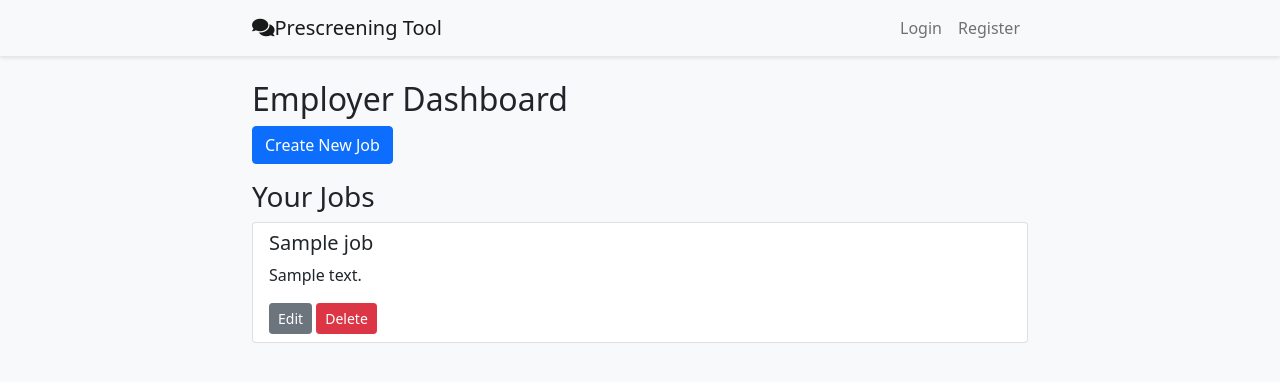
After one commit to lalith1403/prescreening-tool, a Flask app: template templates/employer_dashboard.html in a window 1280 px wide. The commit adds this page. Shown: the top 382 px of the page. Run offline with Flask 3, Linux system fonts and the light colour scheme; the template is opened without the code that fills it: most values are stand-ins (such as "Sample title", 1, 10 or a date in 2020).

Commit message:
Implement separate applicant and employer views, add job management, and fix chatbot functionality

```diff
--- a/app.py
+++ b/app.py
@@ -1,14 +1,17 @@
 import os
+from datetime import datetime
 from dotenv import load_dotenv
-import dspy
 from flask import Flask, request, jsonify, session, render_template, redirect, url_for, flash
 from flask_sqlalchemy import SQLAlchemy
 from werkzeug.security import generate_password_hash, check_password_hash
 from functools import wraps
 from flask_wtf import FlaskForm
-from wtforms import StringField, PasswordField, SubmitField, SelectField
-from wtforms.validators import DataRequired, Email, EqualTo
+from wtforms import StringField, PasswordField, SubmitField, SelectField, TextAreaField
+from wtforms.validators import DataRequired, Email, EqualTo, Length
 from flask_migrate import Migrate
+from chatbot_modules.base_module import ModularPrescreeningTool
+from job_matcher import JobMatcher
+from sqlalchemy.sql import func
 
 load_dotenv()
 
@@ -37,25 +40,15 @@ class Job(db.Model):
     description = db.Column(db.Text, nullable=False)
     employer_id = db.Column(db.Integer, db.ForeignKey('user.id'), nullable=False)
 
-class PrescreeningTool:
-    def __init__(self):
-        try:
-            self.lm = dspy.OpenAI(model="gpt-3.5-turbo", api_key=os.environ.get('OPENAI_API_KEY'))
-            dspy.settings.configure(lm=self.lm)
-            self.generate_response = dspy.ChainOfThought("history: str, user_input: str, job_details: str -> response: str")
-        except Exception as e:
-            app.logger.error(f"Error initializing PrescreeningTool: {str(e)}")
-            raise
+class Application(db.Model):
+    id = db.Column(db.Integer, primary_key=True)
+    applicant_id = db.Column(db.Integer, db.ForeignKey('user.id'), nullable=False)
+    job_id = db.Column(db.Integer, db.ForeignKey('job.id'), nullable=False)
+    status = db.Column(db.String(20), default='pending')
+    application_date = db.Column(db.DateTime, default=datetime.utcnow)
 
-    def process_interaction(self, history, user_input, job_details):
-        try:
-            response = self.generate_response(history=history, user_input=user_input, job_details=job_details)
-            return response.response
-        except Exception as e:
-            app.logger.error(f"Error in process_interaction: {str(e)}")
-            return "I'm sorry, but I encountered an error while processing your request. Please try again later."
-
-tool = PrescreeningTool()
+tool = ModularPrescreeningTool()
+job_matcher = JobMatcher()
 
 class LoginForm(FlaskForm):
     email = StringField('Email', validators=[DataRequired(), Email()])
@@ -63,11 +56,16 @@ class LoginForm(FlaskForm):
     submit = SubmitField('Login')
 
 class RegistrationForm(FlaskForm):
-    email = StringField('Email', validators=[DataRequired(), Email()])
-    password = PasswordField('Password', validators=[DataRequired()])
+    email = StringField('Email', validators=[DataRequired(), Email(), Length(max=120)])
+    password = PasswordField('Password', validators=[DataRequired(), Length(min=8, max=80)])
     confirm_password = PasswordField('Confirm Password', validators=[DataRequired(), EqualTo('password')])
     role = SelectField('Role', choices=[('applicant', 'Applicant'), ('employer', 'Employer')])
     submit = SubmitField('Register')
+
+class JobForm(FlaskForm):
+    title = StringField('Job Title', validators=[DataRequired(), Length(max=100)])
+    description = TextAreaField('Job Description', validators=[DataRequired()])
+    submit = SubmitField('Submit')
 
 def login_required(f):
     @wraps(f)
@@ -108,7 +106,10 @@ def login():
             session['user_id'] = user.id
             session['role'] = user.role
             flash('Login successful!', 'success')
-            return redirect(url_for('chat'))
+            if user.role == 'employer':
+                return redirect(url_for('employer_dashboard'))
+            else:
+                return redirect(url_for('applicant_dashboard'))
         else:
             flash('Invalid email or password. Please try again.', 'danger')
     return render_template('login.html', form=form)
@@ -120,54 +121,99 @@ def logout():
     flash('You have been logged out.', 'info')
     return redirect(url_for('home'))
 
-@app.route('/chat', methods=['GET', 'POST'])
+@app.route('/applicant_dashboard')
 @login_required
-def chat():
-    if request.method == 'POST':
-        try:
-            data = request.json
-            history = data.get('history', '')
-            user_input = data.get('user_input', '')
+def applicant_dashboard():
+    if session.get('role') != 'applicant':
+        flash('Access denied.', 'danger')
+        return redirect(url_for('home'))
+    return render_template('applicant_dashboard.html')
 
-            # Create a sample job for demonstration purposes
-            sample_job = Job(
-                title="Software Developer",
-                description="We are looking for a skilled software developer to join our team. The ideal candidate should have experience with Python, Flask, and database management.",
-                employer_id=1  # Assuming an employer with ID 1 exists
-            )
-            db.session.add(sample_job)
-            db.session.commit()
+@app.route('/employer_dashboard')
+@login_required
+def employer_dashboard():
+    if session.get('role') != 'employer':
+        flash('Access denied.', 'danger')
+        return redirect(url_for('home'))
+    jobs = Job.query.filter_by(employer_id=session['user_id']).all()
+    return render_template('employer_dashboard.html', jobs=jobs)
 
-            # Use the sample job for the chat interaction
-            job = sample_job
-            if not job:
-                return jsonify({"error": "No jobs available"}), 404
-
-            job_details = f"Job Title: {job.title}\nDescription: {job.description}"
-
-            response = tool.process_interaction(history, user_input, job_details)
-
-            return jsonify({'response': response})
-        except Exception as e:
-            app.logger.error(f"Error in chat processing: {str(e)}")
-            return jsonify({"error": "An error occurred while processing your request."}), 500
-    return render_template('chat.html')
-
-@app.route('/job', methods=['POST'])
+@app.route('/create_job', methods=['GET', 'POST'])
 @login_required
 def create_job():
     if session.get('role') != 'employer':
-        return jsonify({"error": "Unauthorized"}), 403
+        flash('Access denied.', 'danger')
+        return redirect(url_for('home'))
+
+    form = JobForm()
+    if form.validate_on_submit():
+        new_job = Job(title=form.title.data, description=form.description.data, employer_id=session['user_id'])
+        db.session.add(new_job)
+        db.session.commit()
+        flash('Job created successfully!', 'success')
+        return redirect(url_for('employer_dashboard'))
+    return render_template('create_job.html', form=form)
+
+@app.route('/edit_job/<int:job_id>', methods=['GET', 'POST'])
+@login_required
+def edit_job(job_id):
+    if session.get('role') != 'employer':
+        flash('Access denied.', 'danger')
+        return redirect(url_for('home'))
+
+    job = Job.query.get_or_404(job_id)
+    if job.employer_id != session['user_id']:
+        flash('Access denied.', 'danger')
+        return redirect(url_for('employer_dashboard'))
+
+    form = JobForm(obj=job)
+    if form.validate_on_submit():
+        job.title = form.title.data
+        job.description = form.description.data
+        db.session.commit()
+        flash('Job updated successfully!', 'success')
+        return redirect(url_for('employer_dashboard'))
+    return render_template('edit_job.html', form=form, job=job)
+
+@app.route('/delete_job/<int:job_id>', methods=['POST'])
+@login_required
+def delete_job(job_id):
+    if session.get('role') != 'employer':
+        flash('Access denied.', 'danger')
+        return redirect(url_for('home'))
+
+    job = Job.query.get_or_404(job_id)
+    if job.employer_id != session['user_id']:
+        flash('Access denied.', 'danger')
+        return redirect(url_for('employer_dashboard'))
+
+    db.session.delete(job)
+    db.session.commit()
+    flash('Job deleted successfully!', 'success')
+    return redirect(url_for('employer_dashboard'))
+
+@app.route('/chat', methods=['POST'])
+@login_required
+def chat():
+    if session.get('role') != 'applicant':
+        return jsonify({"error": "Access denied"}), 403
 
     data = request.json
-    title = data.get('title')
-    description = data.get('description')
+    history = data.get('history', '')
+    user_input = data.get('user_input', '')
 
-    new_job = Job(title=title, description=description, employer_id=session['user_id'])
-    db.session.add(new_job)
-    db.session.commit()
+    # Fetch a random job for demonstration purposes
+    # In a real application, you might want to select a specific job or use the user's application details
+    job = Job.query.order_by(func.random()).first()
 
-    return jsonify({"message": "Job created successfully", "job_id": new_job.id}), 201
+    if job:
+        job_details = f"Job Title: {job.title}\nDescription: {job.description}"
+    else:
+        job_details = "No job details available"
+
+    response = tool.process_interaction(history, user_input, job_details)
+
+    return jsonify({'response': response})
 
 if __name__ == '__main__':
     app.run(debug=True)
--- a/templates/base.html
+++ b/templates/base.html
@@ -39,19 +39,15 @@
             </a>
             <div class="navbar-nav">
                 {% if session.get('user_id') %}
-                <a class="nav-item nav-link" href="{{ url_for('chat') }}">
-                    <i class="fas fa-comment-dots mr-1"></i>Chat
-                </a>
-                <a class="nav-item nav-link" href="{{ url_for('logout') }}">
-                    <i class="fas fa-sign-out-alt mr-1"></i>Logout
-                </a>
+                {% if session.get('role') == 'employer' %}
+                <a class="nav-item nav-link" href="{{ url_for('employer_dashboard') }}">Dashboard</a>
                 {% else %}
-                <a class="nav-item nav-link" href="{{ url_for('login') }}">
-                    <i class="fas fa-sign-in-alt mr-1"></i>Login
-                </a>
-                <a class="nav-item nav-link" href="{{ url_for('register') }}">
-                    <i class="fas fa-user-plus mr-1"></i>Register
-                </a>
+                <a class="nav-item nav-link" href="{{ url_for('applicant_dashboard') }}">Dashboard</a>
+                {% endif %}
+                <a class="nav-item nav-link" href="{{ url_for('logout') }}">Logout</a>
+                {% else %}
+                <a class="nav-item nav-link" href="{{ url_for('login') }}">Login</a>
+                <a class="nav-item nav-link" href="{{ url_for('register') }}">Register</a>
                 {% endif %}
             </div>
         </div>
--- /dev/null
+++ b/templates/employer_dashboard.html
@@ -0,0 +1,21 @@
+{% extends "base.html" %}
+{% block content %}
+<h2>Employer Dashboard</h2>
+<a href="{{ url_for('create_job') }}" class="btn btn-primary mb-3">Create New Job</a>
+<h3>Your Jobs</h3>
+<div class="list-group">
+    {% for job in jobs %}
+    <div class="list-group-item">
+        <h5>{{ job.title }}</h5>
+        <p>{{ job.description[:100] }}{% if job.description|length > 100 %}...{% endif %}</p>
+        <a href="{{ url_for('edit_job', job_id=job.id) }}" class="btn btn-sm btn-secondary">Edit</a>
+        <form action="{{ url_for('delete_job', job_id=job.id) }}" method="POST" class="d-inline">
+            <button type="submit" class="btn btn-sm btn-danger"
+                onclick="return confirm('Are you sure you want to delete this job?');">Delete</button>
+        </form>
+    </div>
+    {% else %}
+    <p>You haven't created any jobs yet.</p>
+    {% endfor %}
+</div>
+{% endblock %}
```
Also changed, not shown: assessment_module.py (added, +61 -0 lines), chatbot_modules/base_module.py (+3 -9 lines), job_matcher.py (added, +31 -0 lines), migrations/versions/d88967f612f1_add_assessment_model.py (added, +39 -0 lines), templates/applicant_dashboard.html (added, +59 -0 lines), templates/chat.html (+24 -12 lines), templates/create_job.html (added, +16 -0 lines), templates/edit_job.html (added, +16 -0 lines), templates/error.html (added, +8 -0 lines), templates/home.html (+2 -12 lines), templates/login.html (+6 -8 lines), templates/register.html (+6 -16 lines), instance/prescreening.db.
